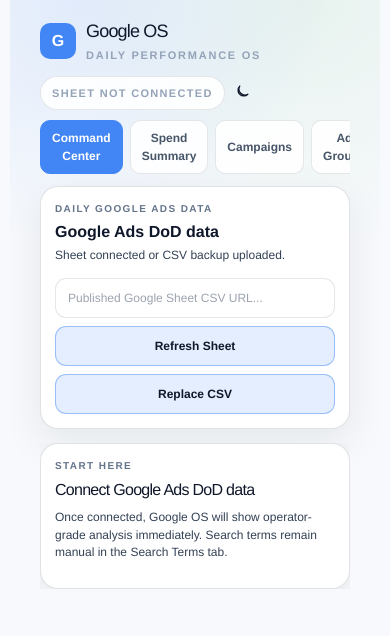
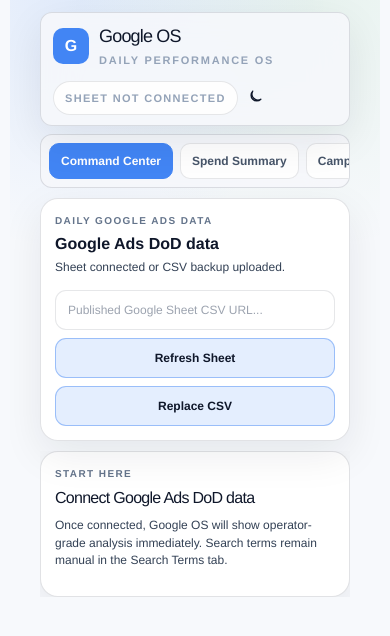
Before and after one commit to mgbrl-meta/search-term-analyzer, a Next.js app: page / in a window 390 px wide. Shown: the top 636 px of the page. Built offline with nearby package versions, Linux system fonts and the light colour scheme.

Commit message:
Freeze Google OS header and tabs

```diff
--- a/app/google-os-theme.css
+++ b/app/google-os-theme.css
@@ -510,3 +510,386 @@
 .gos-table td.right {
   font-variant-numeric: tabular-nums;
 }
+
+/* Google OS date filter controls */
+.gos-date-control {
+  width: var(--gos-shell);
+  max-width: var(--gos-shell);
+  margin: 0 auto 14px;
+  border: 1px solid var(--gos-border);
+  background: var(--gos-surface);
+  border-radius: var(--gos-radius-lg);
+  padding: 12px 14px;
+  display: flex;
+  justify-content: space-between;
+  gap: 14px;
+  align-items: center;
+  box-shadow: var(--gos-shadow);
+}
+
+.gos-date-left span {
+  display: block;
+  color: var(--gos-faint);
+  font-size: var(--gos-font-xs);
+  font-weight: 900;
+  letter-spacing: 0.14em;
+  text-transform: uppercase;
+  margin-bottom: 7px;
+}
+
+.gos-date-buttons {
+  display: flex;
+  gap: 7px;
+  flex-wrap: wrap;
+}
+
+.gos-date-buttons button,
+.gos-date-fields select,
+.gos-date-fields input {
+  border: 1px solid var(--gos-border);
+  background: var(--gos-surface-2);
+  color: var(--gos-text);
+  border-radius: 10px;
+  padding: 9px 11px;
+  font-size: var(--gos-font-sm);
+  font-weight: 800;
+}
+
+.gos-date-buttons button {
+  cursor: pointer;
+}
+
+.gos-date-buttons button.active {
+  background: var(--gos-blue);
+  border-color: var(--gos-blue);
+  color: #fff;
+}
+
+.gos-date-fields {
+  display: flex;
+  gap: 10px;
+  flex-wrap: wrap;
+  align-items: end;
+  justify-content: flex-end;
+}
+
+.gos-date-fields label {
+  display: grid;
+  gap: 5px;
+  color: var(--gos-faint);
+  font-size: var(--gos-font-xs);
+  font-weight: 900;
+  letter-spacing: 0.08em;
+  text-transform: uppercase;
+}
+
+.gos-metric {
+  font-weight: 900;
+  white-space: nowrap;
+}
+
+.gos-metric.green {
+  color: var(--gos-green) !important;
+}
+
+.gos-metric.red {
+  color: var(--gos-red) !important;
+}
+
+.gos-metric.amber {
+  color: var(--gos-amber) !important;
+}
+
+.gos-metric.neutral {
+  color: var(--gos-muted) !important;
+}
+
+@media(max-width: 900px) {
+  .gos-date-control {
+    flex-direction: column;
+    align-items: stretch;
+  }
+
+  .gos-date-fields {
+    justify-content: stretch;
+  }
+
+  .gos-date-fields label {
+    width: 100%;
+  }
+}
+
+/* Google OS date filter controls */
+.gos-date-control {
+  width: var(--gos-shell);
+  max-width: var(--gos-shell);
+  margin: 0 auto 14px;
+  border: 1px solid var(--gos-border);
+  background: var(--gos-surface);
+  border-radius: var(--gos-radius-lg);
+  padding: 12px 14px;
+  display: flex;
+  justify-content: space-between;
+  gap: 14px;
+  align-items: center;
+  box-shadow: var(--gos-shadow);
+}
+
+.gos-date-left span {
+  display: block;
+  color: var(--gos-faint);
+  font-size: var(--gos-font-xs);
+  font-weight: 900;
+  letter-spacing: 0.14em;
+  text-transform: uppercase;
+  margin-bottom: 7px;
+}
+
+.gos-date-buttons {
+  display: flex;
+  gap: 7px;
+  flex-wrap: wrap;
+}
+
+.gos-date-buttons button,
+.gos-date-fields select,
+.gos-date-fields input {
+  border: 1px solid var(--gos-border);
+  background: var(--gos-surface-2);
+  color: var(--gos-text);
+  border-radius: 10px;
+  padding: 9px 11px;
+  font-size: var(--gos-font-sm);
+  font-weight: 800;
+}
+
+.gos-date-buttons button {
+  cursor: pointer;
+}
+
+.gos-date-buttons button.active {
+  background: var(--gos-blue);
+  border-color: var(--gos-blue);
+  color: #fff;
+}
+
+.gos-date-fields {
+  display: flex;
+  gap: 10px;
+  flex-wrap: wrap;
+  align-items: end;
+  justify-content: flex-end;
+}
+
+.gos-date-fields label {
+  display: grid;
+  gap: 5px;
+  color: var(--gos-faint);
+  font-size: var(--gos-font-xs);
+  font-weight: 900;
+  letter-spacing: 0.08em;
+  text-transform: uppercase;
+}
+
+.gos-metric {
+  font-weight: 900;
+  white-space: nowrap;
+}
+
+.gos-metric.green {
+  color: var(--gos-green) !important;
+}
+
+.gos-metric.red {
+  color: var(--gos-red) !important;
+}
+
+.gos-metric.amber {
+  color: var(--gos-amber) !important;
+}
+
+.gos-metric.neutral {
+  color: var(--gos-muted) !important;
+}
+
+@media(max-width: 900px) {
+  .gos-date-control {
+    flex-direction: column;
+    align-items: stretch;
+  }
+
+  .gos-date-fields {
+    justify-content: stretch;
+  }
+
+  .gos-date-fields label {
+    width: 100%;
+  }
+}
+
+/* =========================================================
+   GOOGLE OS STICKY HEADER / FROZEN NAV SYSTEM
+   ========================================================= */
+
+/* Main shell spacing for sticky header stack */
+.google-os-shell {
+  padding-top: 12px !important;
+}
+
+/* Freeze top Google OS header */
+.gos-topbar {
+  position: sticky !important;
+  top: 0 !important;
+  z-index: 1000 !important;
+
+  width: var(--gos-shell) !important;
+  max-width: var(--gos-shell) !important;
+  margin: 0 auto 8px !important;
+
+  background: color-mix(in srgb, var(--gos-bg) 88%, transparent) !important;
+  backdrop-filter: blur(18px) saturate(160%) !important;
+  -webkit-backdrop-filter: blur(18px) saturate(160%) !important;
+
+  border: 1px solid var(--gos-border) !important;
+  border-radius: 16px !important;
+  padding: 10px 12px !important;
+  box-shadow: var(--gos-shadow) !important;
+}
+
+/* Freeze main tab bar below header */
+.gos-home-tabs {
+  position: sticky !important;
+  top: 68px !important;
+  z-index: 999 !important;
+
+  width: var(--gos-shell) !important;
+  max-width: var(--gos-shell) !important;
+  margin: 0 auto 10px !important;
+
+  background: color-mix(in srgb, var(--gos-bg) 88%, transparent) !important;
+  backdrop-filter: blur(18px) saturate(160%) !important;
+  -webkit-backdrop-filter: blur(18px) saturate(160%) !important;
+
+  border: 1px solid var(--gos-border) !important;
+  border-radius: 14px !important;
+  padding: 8px !important;
+
+  display: flex !important;
+  gap: 7px !important;
+  overflow-x: auto !important;
+  overflow-y: hidden !important;
+  scrollbar-width: none !important;
+}
+
+.gos-home-tabs::-webkit-scrollbar {
+  display: none !important;
+}
+
+.gos-home-tabs button {
+  flex: 0 0 auto !important;
+  white-space: nowrap !important;
+}
+
+/* Freeze data source strip below tabs */
+.gos-source-strip {
+  position: sticky !important;
+  top: 125px !important;
+  z-index: 998 !important;
+
+  background: color-mix(in srgb, var(--gos-surface) 94%, transparent) !important;
+  backdrop-filter: blur(18px) saturate(160%) !important;
+  -webkit-backdrop-filter: blur(18px) saturate(160%) !important;
+
+  margin-bottom: 10px !important;
+}
+
+/* Freeze date filter below source strip */
+.gos-date-control {
+  position: sticky !important;
+  top: 198px !important;
+  z-index: 997 !important;
+
+  background: color-mix(in srgb, var(--gos-surface) 94%, transparent) !important;
+  backdrop-filter: blur(18px) saturate(160%) !important;
+  -webkit-backdrop-filter: blur(18px) saturate(160%) !important;
+
+  margin-bottom: 12px !important;
+}
+
+/* Compact source strip when data is loaded */
+.gos-source-strip.compact {
+  padding: 9px 12px !important;
+  grid-template-columns: minmax(190px, 0.8fr) minmax(0, 2fr) !important;
+}
+
+.gos-source-strip.compact .gos-source-main strong {
+  font-size: 14px !important;
+}
+
+.gos-source-strip.compact .gos-source-main small {
+  font-size: 11px !important;
+}
+
+.gos-source-strip.compact .gos-source-actions input,
+.gos-source-strip.compact .gos-source-actions button,
+.gos-source-strip.compact .gos-source-actions label {
+  padding: 8px 10px !important;
+  font-size: 11px !important;
+}
+
+/* Keep table headers frozen inside tables */
+.gos-table th {
+  position: sticky !important;
+  top: 0 !important;
+  z-index: 20 !important;
+}
+
+/* If table appears directly under sticky page controls, don't let it hide under them */
+.gos-panel {
+  scroll-margin-top: 240px !important;
+}
+
+/* Better compact mode for zoom / smaller screens */
+@media(max-width: 1200px) {
+  .gos-topbar {
+    top: 0 !important;
+  }
+
+  .gos-home-tabs {
+    top: 66px !important;
+  }
+
+  .gos-source-strip {
+    position: relative !important;
+    top: auto !important;
+  }
+
+  .gos-date-control {
+    position: sticky !important;
+    top: 124px !important;
+  }
+}
+
+/* Mobile: only header and tabs stay sticky, source/date become normal to avoid covering screen */
+@media(max-width: 760px) {
+  .gos-topbar {
+    top: 0 !important;
+    border-radius: 12px !important;
+  }
+
+  .gos-home-tabs {
+    top: 62px !important;
+    border-radius: 12px !important;
+  }
+
+  .gos-source-strip,
+  .gos-date-control {
+    position: relative !important;
+    top: auto !important;
+    z-index: auto !important;
+  }
+
+  .gos-panel {
+    scroll-margin-top: 130px !important;
+  }
+}
```
